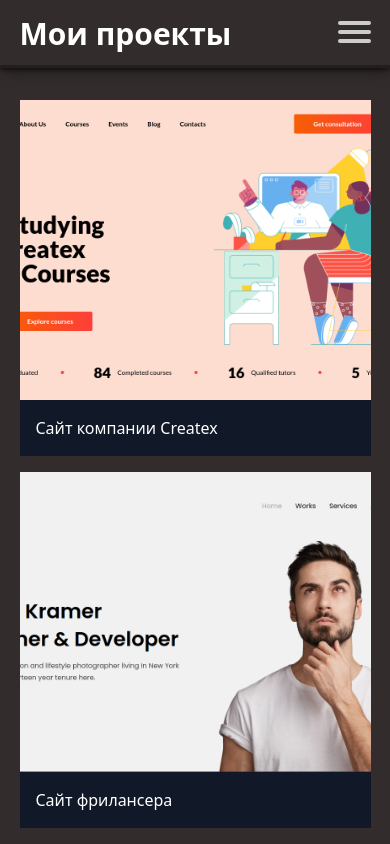
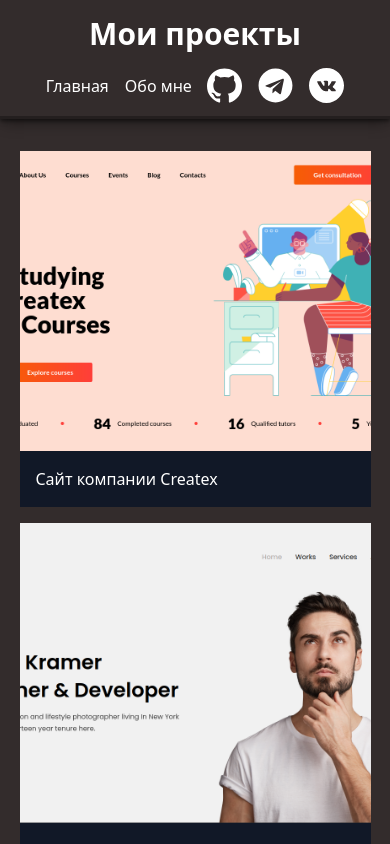
Before and after one commit to Dunissimo/Dunissimo-com, a React (Vite) app: page / in a window 390 px wide. Shown: the top 844 px of the page. Built offline with nearby package versions, Linux system fonts and the light colour scheme.

Commit message:
remake mobile menu

```diff
--- a/src/components/header/Header.tsx
+++ b/src/components/header/Header.tsx
@@ -11,10 +11,12 @@ import MobileMenu from "../mobile-menu/MobileMenu";
 const Header: FC = () => {
   return (
     <header className="header py-4">
-      <div className="container flex justify-between items-center">
-        <h1 className="lg:w-[15%] text-3xl font-bold">Мои проекты</h1>
+      <div className="container">
+        <h1 className="text-center mb-4 lg:mb-0 lg:w-[15%] text-3xl font-bold">
+          Мои проекты
+        </h1>
 
-        <div className="w-[85%] desktop-menu hidden lg:flex items-center justify-between">
+        <div className="w-[85%] desktop-menu mx-auto flex items-center justify-between">
           <nav>
             <ul className="flex gap-4">
               <li className="list-none text-white hover:text-gray-400">
@@ -65,8 +67,6 @@ const Header: FC = () => {
             </li>
           </ul>
         </div>
-
-        <MobileMenu />
       </div>
     </header>
   );
--- a/src/components/mobile-menu/MobileMenu.tsx
+++ /dev/null
@@ -1,52 +0,0 @@
-import { FC, useState } from "react";
-
-import "./index.css";
-import { Link } from "react-router-dom";
-
-const MobileMenu: FC = () => {
-  const [open, setOpen] = useState(false);
-
-  const toggleOpen = () => {
-    setOpen((open) => !open);
-  };
-
-  return (
-    <>
-      <div className={`mobile-menu ${open ? "active" : ""}`}>
-        <ul>
-          <li>
-            <Link to="/">Главная</Link>
-          </li>
-          <li>
-            <Link to="/about">Обо мне</Link>
-          </li>
-          <li>
-            <Link to="https://github.com/Dunissimo" target="_blank">
-              Мой гитхаб
-            </Link>
-          </li>
-          <li>
-            <Link to="https://t.me/Dunissimmo" target="_blank">
-              Мой телеграм
-            </Link>
-          </li>
-          <li>
-            <Link to="https://vk.com/junior_frontend" target="_blank">
-              Мой вк
-            </Link>
-          </li>
-        </ul>
-      </div>
-      <div
-        className={`burger lg:hidden ${open ? "active" : ""}`}
-        onClick={toggleOpen}
-      >
-        <span className="line "></span>
-        <span className="line "></span>
-        <span className="line "></span>
-      </div>
-    </>
-  );
-};
-
-export default MobileMenu;
--- a/src/components/mobile-menu/index.css
+++ /dev/null
@@ -1,62 +0,0 @@
-.mobile-menu {
-  width: 100%;
-
-  display: flex;
-  flex-direction: column;
-  text-align: center;
-
-  position: absolute;
-  top: 68px;
-  right: 100%;
-
-  z-index: 10;
-
-  background: #fff;
-  color: #000;
-  font-size: 1.2rem;
-
-  transition: 0.5s;
-}
-
-.mobile-menu li {
-  height: 50px;
-  border-bottom: 1px solid #000;
-}
-
-.mobile-menu a {
-  display: block;
-  padding-top: 2%;
-  height: 100%;
-}
-
-.mobile-menu.active {
-  right: 0;
-  display: block;
-}
-
-.burger span {
-  display: block;
-  width: 33px;
-  height: 4px;
-  margin-bottom: 5px;
-  position: relative;
-
-  background: #cdcdcd;
-  border-radius: 3px;
-
-  z-index: 1;
-
-  transition: transform 0.5s cubic-bezier(0.77, 0.2, 0.05, 1),
-    background 0.5s cubic-bezier(0.77, 0.2, 0.05, 1), opacity 0.55s ease;
-}
-
-.burger.active span:nth-child(1) {
-  transform: rotate(45deg) translate(10px, 12px);
-}
-.burger.active span:nth-child(2) {
-  opacity: 0;
-  transform: rotate(0deg) scale(0.2, 0.2);
-}
-.burger.active span:nth-child(3) {
-  transform: rotate(-45deg) translate(0px, -3px);
-}
```
